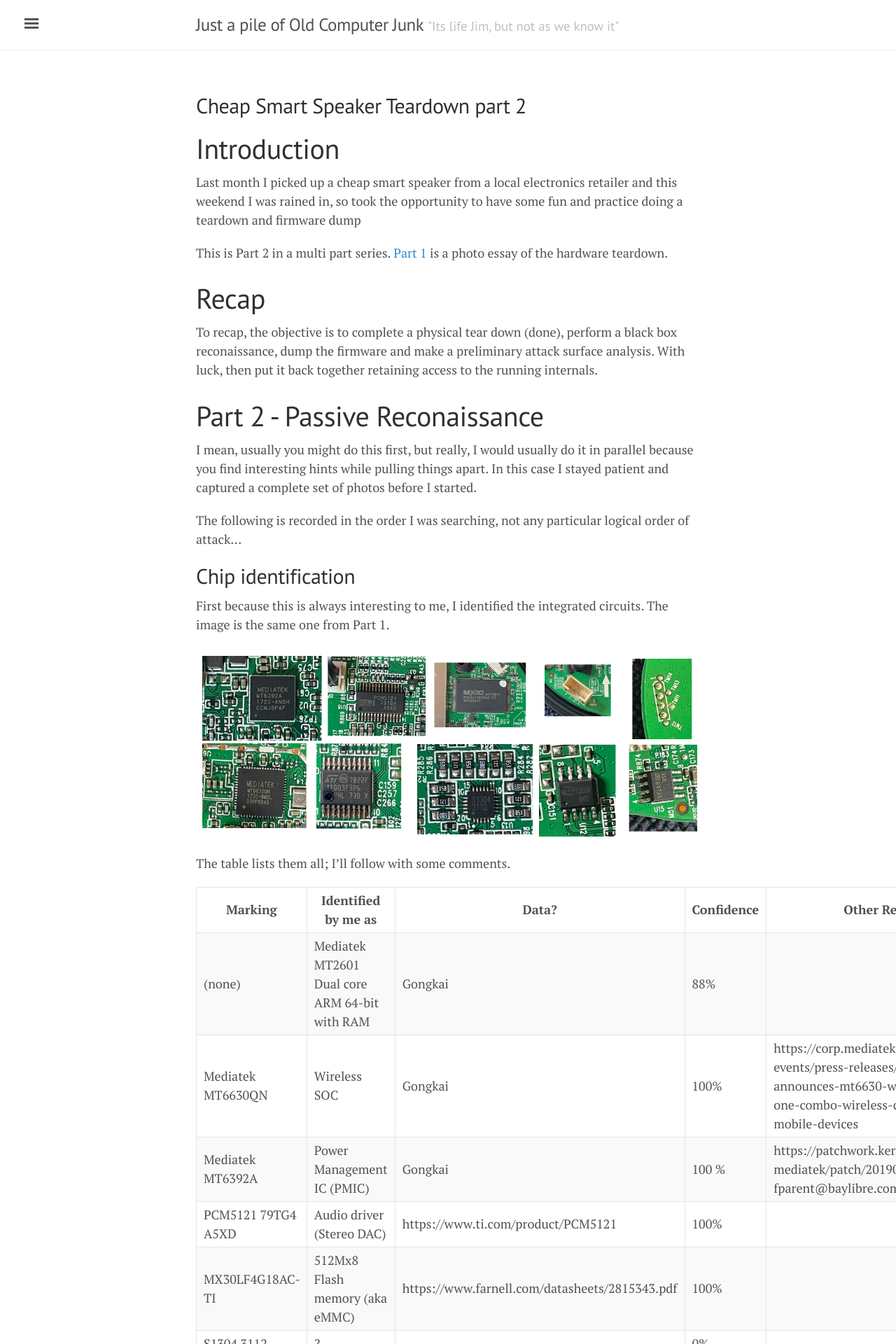
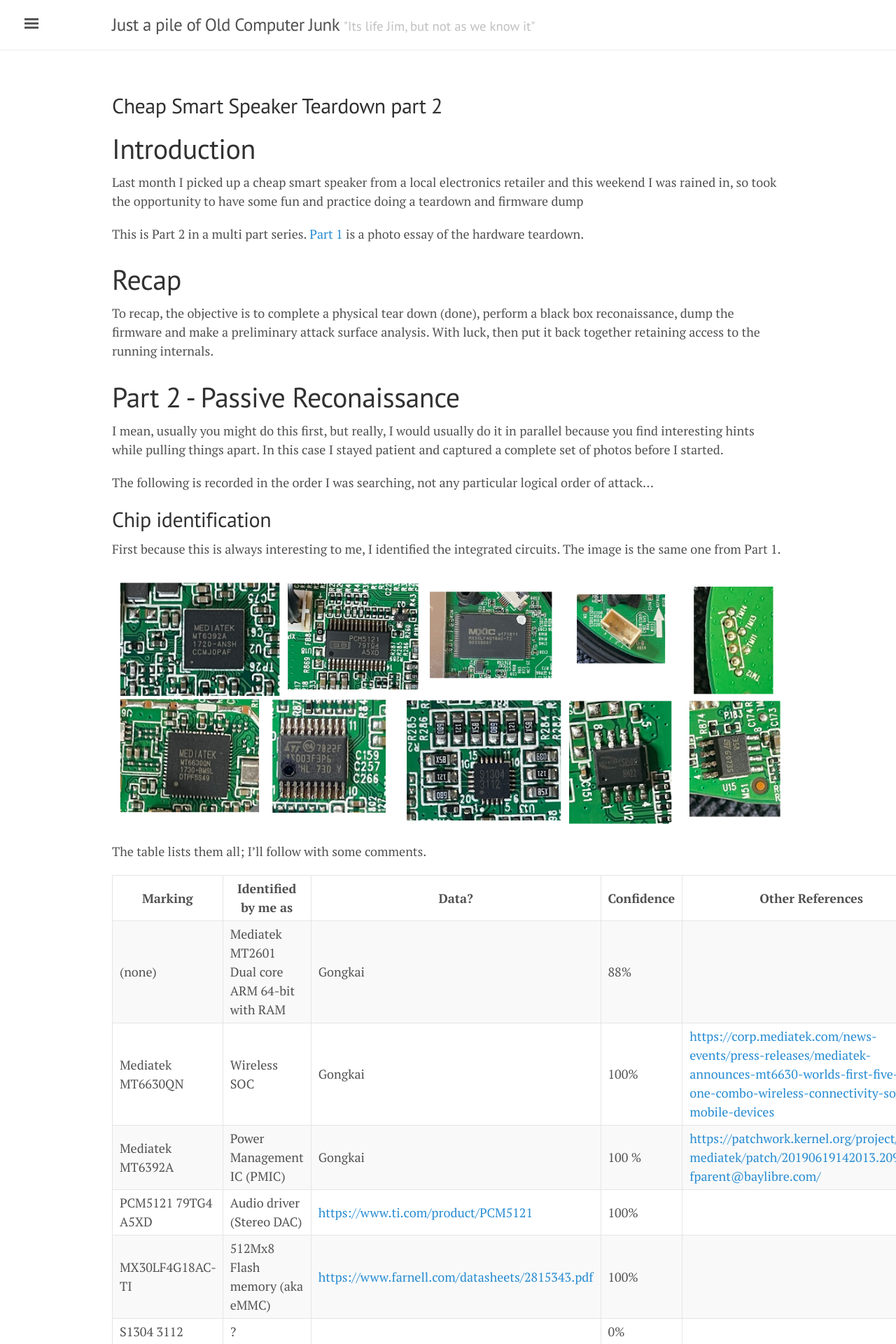
Before and after one commit to oldcomputerjunk/oldcomputerjunk.github.io, a Jekyll site: the page built from _posts/2022-11-12-cheap-smart-speaker-teardown-part2.markdown, in a window 1280 px wide. Shown: the top 1920 px of the page at 70% size. Built offline with Jekyll 4.4.1, drawn with Linux system fonts in a browser that asks for light colours; some of the changed text lies outside the part shown.

```diff
--- a/_posts/2022-11-12-cheap-smart-speaker-teardown-part2.markdown
+++ b/_posts/2022-11-12-cheap-smart-speaker-teardown-part2.markdown
@@ -41,10 +41,10 @@ The table lists them all; I'll follow with some comments.
 | Marking | Identified by me as | Data? | Confidence | Other References | Notes |
 | ------- | ------------- | ----------              | ---------- | ----- | -- |
 | (none) | Mediatek MT2601 Dual core ARM 64-bit with RAM | Gongkai | 88% | | It is not wireless, so I'm assuming this is the main processor (ARM, maybe MIPS, but the 2601 is ARM), and possibly a memory chip(s)|
-| Mediatek MT6630QN | Wireless SOC | Gongkai | 100% | https://corp.mediatek.com/news-events/press-releases/mediatek-announces-mt6630-worlds-first-five-in-one-combo-wireless-connectivity-soc-for-mobile-devices | Bluetooth 4.1, Wifi up to 802.11ac. Not the main processor (unlike some systems) |
-| Mediatek MT6392A | Power Management IC (PMIC) | Gongkai | 100 % | https://patchwork.kernel.org/project/linux-mediatek/patch/20190619142013.20913-8-fparent@baylibre.com/| Has Linux device driver. Can even be purchased from ALI express|
-| PCM5121 79TG4 A5XD | Audio driver (Stereo DAC) | https://www.ti.com/product/PCM5121 | 100% |  | |
-| MX30LF4G18AC-TI | 512Mx8 Flash memory (aka eMMC) | https://www.farnell.com/datasheets/2815343.pdf | 100% | | You can even buy these: https://au.element14.com/macronix/mx30lf4g18ac-ti/flash-memory-4gbit-40-to-85deg/dp/3129220|
+| Mediatek MT6630QN | Wireless SOC | Gongkai | 100% | <https://corp.mediatek.com/news-events/press-releases/mediatek-announces-mt6630-worlds-first-five-in-one-combo-wireless-connectivity-soc-for-mobile-devices> | Bluetooth 4.1, Wifi up to 802.11ac. Not the main processor (unlike some systems) |
+| Mediatek MT6392A | Power Management IC (PMIC) | Gongkai | 100 % | <https://patchwork.kernel.org/project/linux-mediatek/patch/20190619142013.20913-8-fparent@baylibre.com/>| Has Linux device driver. Can even be purchased from ALI express|
+| PCM5121 79TG4 A5XD | Audio driver (Stereo DAC) | <https://www.ti.com/product/PCM5121> | 100% |  | |
+| MX30LF4G18AC-TI | 512Mx8 Flash memory (aka eMMC) | <https://www.farnell.com/datasheets/2815343.pdf> | 100% | | You can even buy these: <https://au.element14.com/macronix/mx30lf4g18ac-ti/flash-memory-4gbit-40-to-85deg/dp/3129220>|
 | S1304 3112 | ? | | 0% | | |
 | STM8S003F3 P6 7B22F HL 730 Y | 8-bit ARM micro, 16MHz with 8K flash | |100% | | Maybe used for controlling the pretty patterns the LEDs make? |
 | 358 | LM358 2channel Op-Amp | | 75% | | It makes most sense; maybe it buffers input from the microphones |
@@ -61,33 +61,33 @@ Whether the can hides an MT2601 or not, spoiler - in Part 3 after I found the se
 ## FCC search
 
 If you are following conventional wisdom you might do this before even starting a teardown. Nevertheless, it was there, as the product is sold in the states, and I was able to download an electronic version of the manual, although I already had it in hardcopy:
-- https://fccid.io/2AHEA-TICHOMEMINI/User-Manual/User-Manual-3620025
+- <https://fccid.io/2AHEA-TICHOMEMINI/User-Manual/User-Manual-3620025>
 
 Notably, there is nothing in the manual (or the web) relating to the vendors GPL obligations. Spoiler - there is GPL code in the device (not least, in the kernel). Maybe we will come back to this in a later part.
 
 ## Vendor search
 
 They don't seem to be super community oriented citizens, see GPL comment above, typical damnable IoT startup. Lots of people asking for firmware updates on other products, no obvious online place to download any from that I could see:
-- https://forum.mobvoi.com/viewtopic.php?f=2&t=2526&sid=6707ef83fa59b7f7321364c0875d7ae9&start=20
+- <https://forum.mobvoi.com/viewtopic.php?f=2&t=2526&sid=6707ef83fa59b7f7321364c0875d7ae9&start=20>
 
 Along the way I found a github repo wheresome had aggregated information on quite a few similar speaker products.
 This increased the confidence I had that the CPU is an MT2601:
-- https://github.com/crifan/smart_speaker_disassemble_summary/blob/5c226921cd1538a0a5a28e452ef376536d4e45ee/src/common_smart_speaker/cpu_soc.md
+- <https://github.com/crifan/smart_speaker_disassemble_summary/blob/5c226921cd1538a0a5a28e452ef376536d4e45ee/src/common_smart_speaker/cpu_soc.md>
 
 ## Preliminary search for code and CVE's
 
 A nice objective would be to find a pre-existing way to get into the system without needing to solder serial cables.
 I didn't achieve that, because once I found the Uart pins I just wanted to get in and see what the system was (Part 3). But I did find the following CVE's, maybe they might be of use in the future:
-- The Bluetooth component - https://cve.report/software/mediatek/mt6630
+- The Bluetooth component - <https://cve.report/software/mediatek/mt6630>
 
 There are various MTK wireless drivers in the Android source code: I found much better examples later, but this turned up early:
-- https://android.googlesource.com/kernel/mediatek/+/android-mtk-3.18/drivers/misc/mediatek/connectivity/Kconfig
+- <https://android.googlesource.com/kernel/mediatek/+/android-mtk-3.18/drivers/misc/mediatek/connectivity/Kconfig>
 
 And as noted above, the PMIC has drivers in Linux:
-- https://patchwork.kernel.org/project/linux-mediatek/patch/20190619142013.20913-8-fparent@baylibre.com/
+- <https://patchwork.kernel.org/project/linux-mediatek/patch/20190619142013.20913-8-fparent@baylibre.com/>
 
 A CVE references the MT2601 in relation to Android 11 - from this and other inferences I wonder if this device is running some kind of Android derived O/S? (spoiler - it's derived from Chromium OS - cast devices actually run a headless web browser for fetching media - and need to have "permission" (and software) from google to run cast servers, as opposed to clients)
-- https://nvd.nist.gov/vuln/detail/CVE-2022-21775/change-record?changeRecordedOn=07/13/2022T12:37:40.630-0400
+- <https://nvd.nist.gov/vuln/detail/CVE-2022-21775/change-record?changeRecordedOn=07/13/2022T12:37:40.630-0400>
 
 ## What about the main chips?
 
@@ -101,22 +101,22 @@ Anyway, rant aside, I found much more joy using the following strategy:
 - and occasionally even yandex
 - my hypothesis is that google indexing is tweaked for different parts of the globe; here, I'm looking for leakage and inferences from china, they are more likely to turn up in other places
 
-In the end though, I found a lot of information in a blog written in (probably) chinese, with links to other stuff; and eventually found my way to FIXME. This site was even more chinese, untranslatable and when I clicked on the image of what looked like the datasheet it wanted me to pay to downloaded it (AFAICT). However, there was a scrollable preview - so in the end, anyone with a snipping tool is now home! (a [Hint](https://www.docin.com/))
+In the end though, I found a lot of information in a blog written in (probably) chinese, with links to other stuff; and eventually found my way to FIXME. This site was even more chinese, untranslatable and when I clicked on the image of what looked like the datasheet it wanted me to pay to downloaded it (AFAICT). However, there was a scrollable preview - so in the end, anyone with a snipping tool is now home! (a [Hint](https://www.docin.com/)!)
 
 Some interesting other things I found:
-- https://www.cxymm.net/article/szx940213/83621319 -- GPIO information
-- https://www.cxymm.net/article/szx940213/85780909
-- https://forum.xda-developers.com/t/mediatek-wifi-bt-fm-gps-combo-chips-hidden-capabilities-mt6620-mt6628-mt6630.3591182/
-- https://www.programmersought.net/article/332836317.html?ysclid=ladxxdhdje376871861 -- only because of yandex
-- http://bbs.16rd.com/citiao.html
+- <https://www.cxymm.net/article/szx940213/83621319> -- GPIO information
+- <https://www.cxymm.net/article/szx940213/85780909>
+- <https://forum.xda-developers.com/t/mediatek-wifi-bt-fm-gps-combo-chips-hidden-capabilities-mt6620-mt6628-mt6630.3591182/>
+- <https://www.programmersought.net/article/332836317.html?ysclid=ladxxdhdje376871861> -- only because of yandex
+- <http://bbs.16rd.com/citiao.html>
 
 Note, before going too far down dark holes, I switched over to ProtonVPN and a private safe browser... some stuff was already geoblocked by my own firewall!
 
 Github is also a friend for potential treasure troves:
-- https://github.com/bkerler/mtkclient
-- https://github.com/bq/aquaris-E5
-- https://github.com/aquette/SP-Flash-Tool-source
-- https://github.com/manviirr/Customization_Kit_buildspec
+- <https://github.com/bkerler/mtkclient>
+- <https://github.com/bq/aquaris-E5>
+- <https://github.com/aquette/SP-Flash-Tool-source>
+- <https://github.com/manviirr/Customization_Kit_buildspec>
 
 One thing that helps turn up other interesting things - some of those inscrutable blogs had screenshots, with filenames - sometimes you can get luck searching for those too... I have in the past, but had less joy this time.
 
--- a/public/css/lanyon.css
+++ b/public/css/lanyon.css
@@ -82,7 +82,7 @@ h1, h2, h3, h4, h5, h6 {
 }
 @media (min-width: 56em) {
   .container {
-    max-width: 38rem;
+    max-width: 50rem;
   }
 }
 
```
Also changed, not shown: reminder.md (+2 -0 lines).
